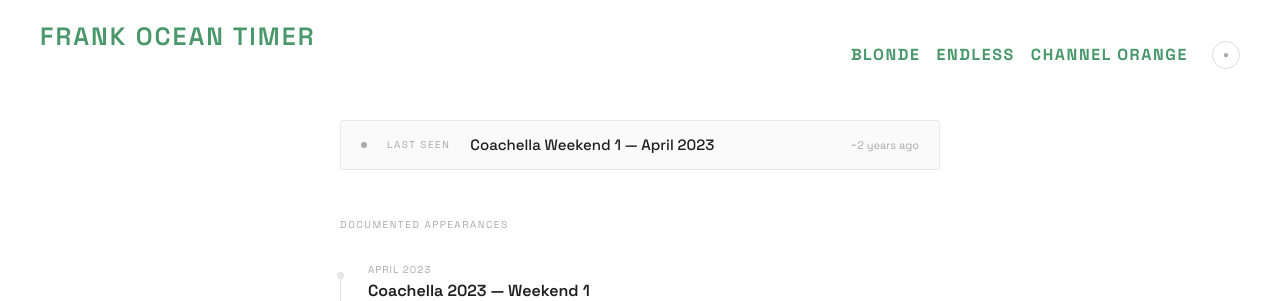
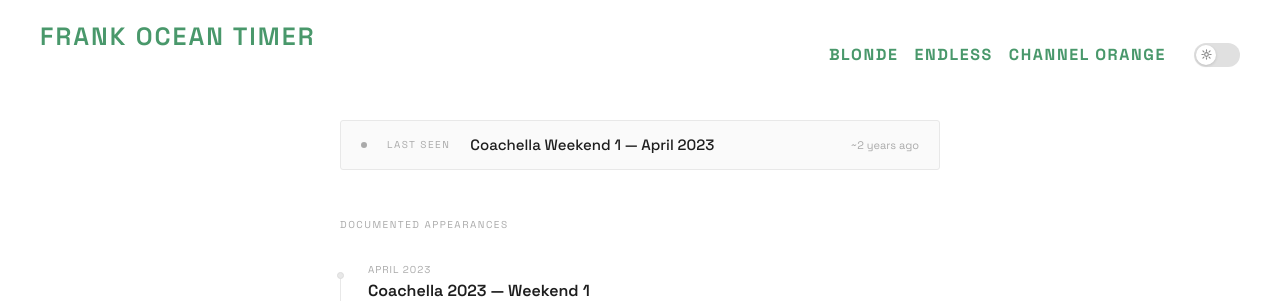
Before and after one commit to Deni-jpg/Frank-Ocean-Timer, a Flask app: page /sightings in a window 1280 px wide. Shown: the top 301 px of the page. Run offline with Flask 3, Linux system fonts and the light colour scheme.

Commit message:
fix css e sighthenffmfpenife

```diff
--- a/static/css/sightings.css
+++ b/static/css/sightings.css
@@ -1,29 +1,34 @@
 @import url('https://fonts.googleapis.com/css2?family=Space+Grotesk:wght@300;400;500;600;700&display=swap');
 
-/* ── Tokens light/dark ── */
+/* ── Tokens ── */
 :root {
-  --bg:           #ffffff;
-  --text:         #1e1e1e;
-  --text-sub:     #555;
-  --text-muted:   #aaa;
-  --border:       #e8e8e8;
-  --border-mid:   #ddd;
-  --surface:      #fafafa;
-  --green:        #49986B;
+  --bg:         #ffffff;
+  --text:       #1e1e1e;
+  --text-sub:   #555;
+  --text-muted: #aaa;
+  --border:     #e8e8e8;
+  --border-mid: #ddd;
+  --surface:    #fafafa;
+  --green:      #49986B;
+  --switch-bg:      #e0e0e0;
+  --switch-thumb:   #fff;
+  --switch-icon:    #888;
 }
 
 html.dark {
-  --bg:           #0f0f0f;
-  --text:         #e8e4dc;
-  --text-sub:     #888;
-  --text-muted:   #555;
-  --border:       #1f1f1f;
-  --border-mid:   #2a2a2a;
-  --surface:      #161616;
-  --green:        #49986B;
+  --bg:         #0f0f0f;
+  --text:       #e8e4dc;
+  --text-sub:   #888;
+  --text-muted: #555;
+  --border:     #1f1f1f;
+  --border-mid: #2a2a2a;
+  --surface:    #161616;
+  --switch-bg:      #3a3a3a;
+  --switch-thumb:   #1e1e1e;
+  --switch-icon:    #e8e4dc;
+  --green:      #e8e4dc;
 }
 
-/* ── Reset ── */
 *, *::before, *::after { box-sizing: border-box; margin: 0; padding: 0; }
 
 html, body {
@@ -51,16 +56,9 @@
   z-index: 9999;
   left: -100px; top: -100px;
 }
-#vinyl-cursor svg {
-  display: block;
-  animation: vinyl-spin 1.8s linear infinite;
-  animation-play-state: paused;
-}
+#vinyl-cursor svg { display: block; animation: vinyl-spin 1.8s linear infinite; animation-play-state: paused; }
 #vinyl-cursor.spinning svg { animation-play-state: running; }
-@keyframes vinyl-spin {
-  from { transform: rotate(0deg); }
-  to   { transform: rotate(360deg); }
-}
+@keyframes vinyl-spin { from { transform: rotate(0deg); } to { transform: rotate(360deg); } }
 
 /* ── Cabeçalho ── */
 #cabeca {
@@ -85,7 +83,6 @@
   letter-spacing: 0.10em;
   display: flex;
   align-items: center;
-  gap: 0;
 }
 
 .nav-btn {
@@ -109,30 +106,58 @@
 }
 
 .nav-btn:hover::after { width: 100%; }
-
 .nav-btn.blonde:hover        { color: var(--green); }
 .nav-btn.endless:hover       { color: var(--text); }
 .nav-btn.channel-orange:hover { color: #ed702d; }
 
-/* ── Theme toggle ── */
+/* ── Theme switch ── */
 #themeToggle {
   background: none;
-  border: 1px solid var(--border-mid);
-  border-radius: 50%;
-  width: 28px; height: 28px;
-  display: flex; align-items: center; justify-content: center;
+  border: none;
+  padding: 0;
   cursor: none;
-  margin-left: 1rem;
-  color: var(--text-muted);
-  font-size: 10px;
-  transition: border-color 0.3s, color 0.3s;
+  margin-left: 1.25rem;
   flex-shrink: 0;
+  display: flex;
+  align-items: center;
 }
 
-#themeToggle:hover {
-  border-color: var(--text-muted);
-  color: var(--text);
+.switch-track {
+  display: flex;
+  align-items: center;
+  width: 46px;
+  height: 24px;
+  border-radius: 999px;
+  background: var(--switch-bg);
+  padding: 2px;
+  transition: background 0.3s;
+  position: relative;
 }
+
+.switch-thumb {
+  width: 20px; height: 20px;
+  border-radius: 50%;
+  background: var(--switch-thumb);
+  display: flex;
+  align-items: center;
+  justify-content: center;
+  transition: transform 0.3s cubic-bezier(0.34, 1.56, 0.64, 1), background 0.3s;
+  transform: translateX(0);
+  color: var(--switch-icon);
+  box-shadow: 0 1px 3px rgba(0,0,0,0.15);
+}
+
+/* no dark mode, thumb desliza para a direita */
+html.dark .switch-thumb {
+  transform: translateX(22px);
+}
+
+/* mostra sol no light, lua no dark */
+.icon-moon { display: none; }
+.icon-sun  { display: block; }
+
+html.dark .icon-sun  { display: none; }
+html.dark .icon-moon { display: block; }
 
 /* ── Conteúdo ── */
 #conteudo {
@@ -143,7 +168,6 @@
   margin: 0 auto;
 }
 
-/* last seen */
 .last-seen {
   display: flex;
   align-items: center;
@@ -183,7 +207,6 @@
   white-space: nowrap;
 }
 
-/* section label */
 .section-label {
   font-size: 10px;
   letter-spacing: 0.15em;
@@ -267,7 +290,6 @@
   color: var(--green);
   border: 1px solid #c8e6d5;
 }
-
 html.dark .event-tag.music {
   background: #0e2018;
   border-color: #1a4030;
@@ -285,10 +307,8 @@
   border: 1px solid var(--border);
 }
 
-/* ── Rodapé — igual ao resto do site ── */
-#pe {
-  width: 100%;
-}
+/* ── Rodapé ── */
+#pe { width: 100%; }
 
 #rodape {
   font-family: 'Space Grotesk', sans-serif;
@@ -323,12 +343,7 @@
 @media (max-width: 600px) {
   body { min-height: 100dvh; justify-content: space-between; }
 
-  #cabeca {
-    position: static;
-    text-align: center;
-    padding-top: 1rem;
-  }
-
+  #cabeca { position: static; text-align: center; padding-top: 1rem; }
   h1#titulo { font-size: 5vw; }
 
   #navButtons {
@@ -341,12 +356,7 @@
     align-items: center;
   }
 
-  .nav-btn {
-    margin: 0;
-    padding: 0.3rem 0.25rem;
-    font-size: 3.5vw;
-  }
-
+  .nav-btn { margin: 0; padding: 0.3rem 0.25rem; font-size: 3.5vw; }
   #themeToggle { margin-left: 0.25rem; }
 
   #conteudo { padding: 2rem 1.25rem 2rem; }
--- a/templates/sightings.html
+++ b/templates/sightings.html
@@ -29,8 +29,28 @@
     <a href="/blonde"         class="nav-btn blonde">Blonde</a>
     <a href="/endless"        class="nav-btn endless">Endless</a>
     <a href="/channel-orange" class="nav-btn channel-orange">Channel Orange</a>
+
     <button id="themeToggle" aria-label="Toggle dark mode">
-      <span id="themeIcon">●</span>
+      <span class="switch-track">
+        <span class="switch-thumb">
+          <!-- sol -->
+          <svg class="icon-sun" width="11" height="11" viewBox="0 0 24 24" fill="none" stroke="currentColor" stroke-width="2.5" stroke-linecap="round">
+            <circle cx="12" cy="12" r="4"/>
+            <line x1="12" y1="2"     x2="12" y2="5"/>
+            <line x1="12" y1="19"    x2="12" y2="22"/>
+            <line x1="2"  y1="12"    x2="5"  y2="12"/>
+            <line x1="19" y1="12"    x2="22" y2="12"/>
+            <line x1="4.22" y1="4.22"   x2="6.34"  y2="6.34"/>
+            <line x1="17.66" y1="17.66" x2="19.78" y2="19.78"/>
+            <line x1="19.78" y1="4.22"  x2="17.66" y2="6.34"/>
+            <line x1="6.34"  y1="17.66" x2="4.22"  y2="19.78"/>
+          </svg>
+          <!-- lua -->
+          <svg class="icon-moon" width="11" height="11" viewBox="0 0 24 24" fill="none" stroke="currentColor" stroke-width="2.5" stroke-linecap="round">
+            <path d="M21 12.79A9 9 0 1 1 11.21 3 7 7 0 0 0 21 12.79z"/>
+          </svg>
+        </span>
+      </span>
     </button>
   </div>
 
@@ -50,63 +70,49 @@
       <div class="event">
         <p class="event-date">April 2023</p>
         <p class="event-title">Coachella 2023 — Weekend 1</p>
-        <p class="event-desc">
-          First live performance since 2017. Arrived an hour late; the original set featuring an ice rink and over 100 skaters was scrapped at the last minute after an ankle injury. Cut the show short due to curfew. Cancelled Weekend 2 on medical advice: two fractures and a sprain in his left leg.
-        </p>
+        <p class="event-desc">First live performance since 2017. Arrived an hour late; the original set featuring an ice rink and over 100 skaters was scrapped at the last minute after an ankle injury. Cut the show short due to curfew. Cancelled Weekend 2 on medical advice: two fractures and a sprain in his left leg.</p>
         <span class="event-tag live">live performance</span>
       </div>
 
       <div class="event">
         <p class="event-date">May 2023</p>
         <p class="event-title">Met Gala — New York</p>
-        <p class="event-desc">
-          Appeared on the red carpet. The internet collapsed for 24 hours. No music announced.
-        </p>
+        <p class="event-desc">Appeared on the red carpet. The internet collapsed for 24 hours. No music announced.</p>
         <span class="event-tag ghost">public appearance</span>
       </div>
 
       <div class="event">
         <p class="event-date">December 2022</p>
         <p class="event-title">PrEP+ Club Night — New York</p>
-        <p class="event-desc">
-          Spotted DJing at a private event. Low-quality recordings circulated on Twitter. The internet convinced itself a new album was imminent. It wasn't.
-        </p>
+        <p class="event-desc">Spotted DJing at a private event. Low-quality recordings circulated on Twitter. The internet convinced itself a new album was imminent. It wasn't.</p>
         <span class="event-tag live">DJ set</span>
       </div>
 
       <div class="event">
         <p class="event-date">September 2021</p>
         <p class="event-title">Homer Launch — New York</p>
-        <p class="event-desc">
-          Launched his jewellery brand Homer with a minimalist lookbook. Communicated via press release. Zero interviews. Zero mention of new music.
-        </p>
+        <p class="event-desc">Launched his jewellery brand Homer with a minimalist lookbook. Communicated via press release. Zero interviews. Zero mention of new music.</p>
         <span class="event-tag ghost">homer</span>
       </div>
 
       <div class="event">
         <p class="event-date">October 2019</p>
         <p class="event-title">PrEP+ Parties — New York</p>
-        <p class="event-desc">
-          Organised a series of private parties in New York with DJs including Arca and Justice. The closest thing to a regular public appearance in recent years.
-        </p>
+        <p class="event-desc">Organised a series of private parties in New York with DJs including Arca and Justice. The closest thing to a regular public appearance in recent years.</p>
         <span class="event-tag live">DJ / party</span>
       </div>
 
       <div class="event">
         <p class="event-date">August 2017</p>
         <p class="event-title">Flow Festival — Helsinki</p>
-        <p class="event-desc">
-          Last official concert before a 6-year hiatus. End of the post-Blonde tour. The last time Frank Ocean stepped on a stage and everything went as planned.
-        </p>
+        <p class="event-desc">Last official concert before a 6-year hiatus. End of the post-Blonde tour. The last time Frank Ocean stepped on a stage and everything went as planned.</p>
         <span class="event-tag live">last concert (pre-2023)</span>
       </div>
 
       <div class="event">
         <p class="event-date">August 2016</p>
         <p class="event-title">Blonde + Endless — surprise release</p>
-        <p class="event-desc">
-          Within 24 hours, dropped Endless (Apple Music exclusive) and Blonde. The world stopped. The peak. Everything since has been waiting.
-        </p>
+        <p class="event-desc">Within 24 hours, dropped Endless (Apple Music exclusive) and Blonde. The world stopped. The peak. Everything since has been waiting.</p>
         <span class="event-tag music">last album</span>
       </div>
 
@@ -122,20 +128,15 @@
   <script src="{{ url_for('static', filename='js/vinyl-cursor.js') }}"></script>
   <script>
     const btn = document.getElementById('themeToggle');
-    const icon = document.getElementById('themeIcon');
     const html = document.documentElement;
 
-    // aplica tema salvo
     if (localStorage.getItem('theme') === 'dark') {
       html.classList.add('dark');
-      icon.textContent = '○';
     }
 
     btn.addEventListener('click', () => {
       html.classList.toggle('dark');
-      const isDark = html.classList.contains('dark');
-      icon.textContent = isDark ? '○' : '●';
-      localStorage.setItem('theme', isDark ? 'dark' : 'light');
+      localStorage.setItem('theme', html.classList.contains('dark') ? 'dark' : 'light');
     });
   </script>
 </body>
```
